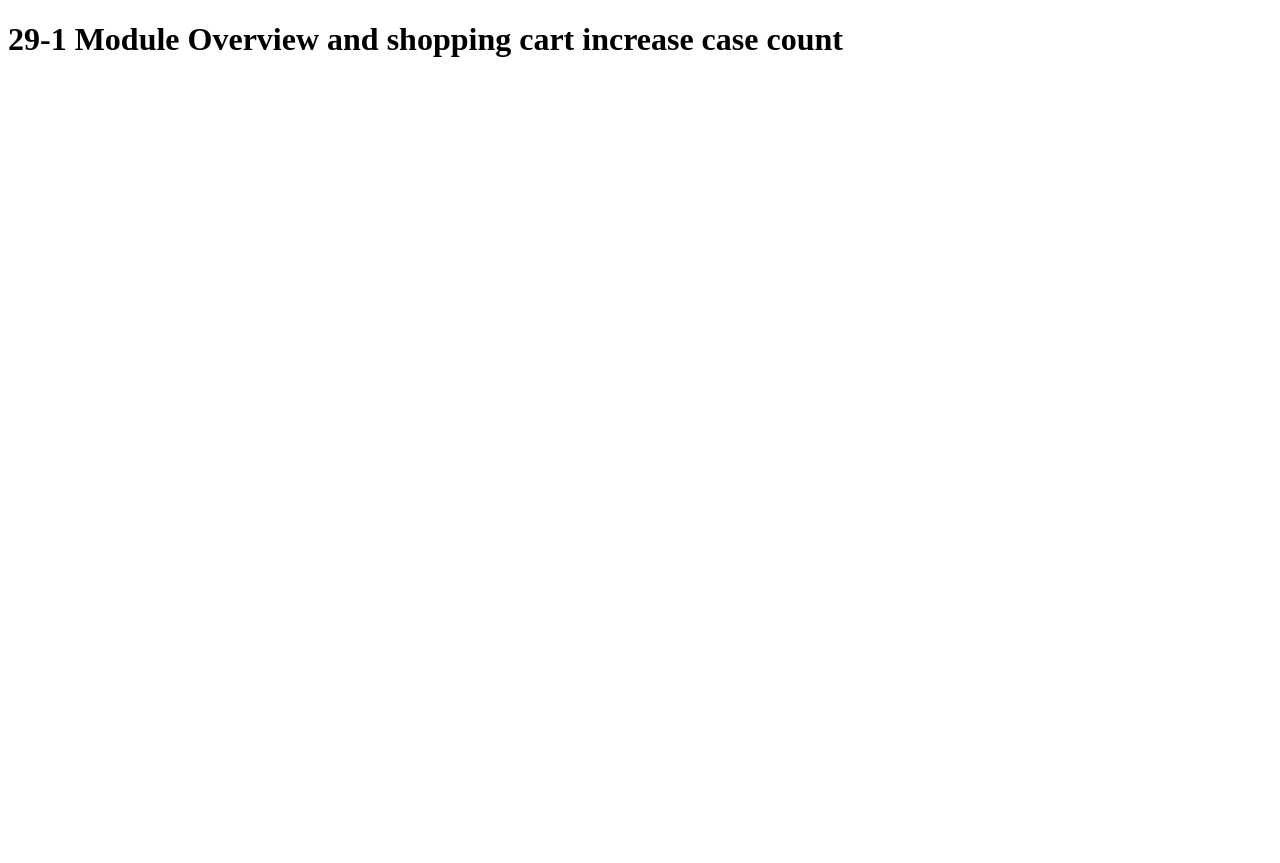
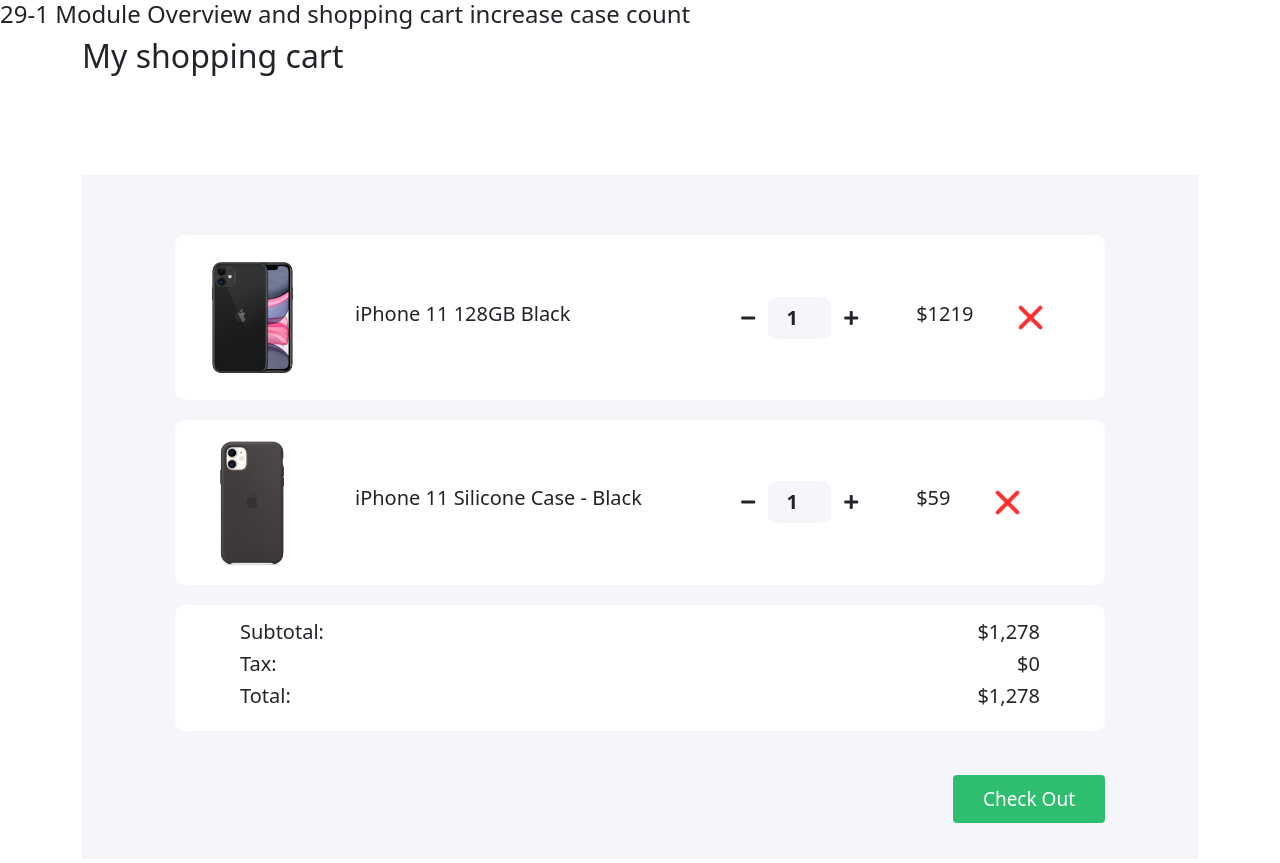
Before and after one commit to Shihab20105/Milestone-5-Integrate-JavaScript-JavaScript-in-a-Relation--Module-29-Shopping-Cart-And-Pin-Matcher, a plain HTML site: page 29-1 Module Overview And Shopping cart/index.html in a window 1280 px wide. Before the commit the page ends 800 px from the top, so only its background shows below. Drawn offline with nearby package versions, Linux system fonts and the light colour scheme.

Commit message:
Explored Module Overview and shopping cart increase case count

```diff
--- /dev/null
+++ b/29-1 Module Overview And Shopping cart/JS/case.js
@@ -0,0 +1,14 @@
+/*                      29-1 Module Overview and shopping cart increase case count */
+
+//console.log('Case JS File Added');
+
+document.getElementById('btn-case-plus').addEventListener('click', function(){
+    //console.log('Case button clicked');
+    const caseNumberField = document.getElementById('case-number-field');
+    const caseNumberString = caseNumberField.value;
+    const previousCaseNumber = parseInt(caseNumberString);
+    //console.log(previousCaseNumber);
+    const newCaseNumber = previousCaseNumber + 1;
+    caseNumberField.value = newCaseNumber;
+
+})
--- a/29-1 Module Overview And Shopping cart/index.html
+++ b/29-1 Module Overview And Shopping cart/index.html
@@ -1,12 +1,85 @@
 <!DOCTYPE html>
-<html lang="en">
+<html>
+
 <head>
-    <meta charset="UTF-8">
-    <meta name="viewport" content="width=device-width, initial-scale=1.0">
-    <title>Shopping Cart increase</title>
+   <title>Shopping Cart Increase</title>
+   <meta charset="utf-8">
+   <meta name="viewport" content="width=device-width, initial-scale=1">
+   <link href="https://cdn.jsdelivr.net/npm/bootstrap@5.0.2/dist/css/bootstrap.min.css" rel="stylesheet"
+      integrity="sha384-EVSTQN3/azprG1Anm3QDgpJLIm9Nao0Yz1ztcQTwFspd3yD65VohhpuuCOmLASjC" crossorigin="anonymous">
+   <link href="https://cdnjs.cloudflare.com/ajax/libs/font-awesome/5.11.2/css/all.css" rel="stylesheet" />
+   <link href="style.css" rel="stylesheet">
 </head>
 <body>
-    <h1>29-1 Module Overview and shopping cart increase case count
-</h1>
+   <header>
+      <h4>29-1 Module Overview and shopping cart increase case count</h4>
+   </header>
+   <section>
+      <div class="container">
+         <h2>My shopping cart</h2>
+         <div class="cart">
+            <div class="col-md-12 col-lg-10 mx-auto">
+               <div class="cart-item">
+                  <div class="row">
+                     <div class="col-md-7 center-item">
+                        <img src="images/product-1.png" alt="">
+                        <h5>iPhone 11 128GB Black</h5>
+                     </div>
+
+                     <div class="col-md-5 center-item">
+                        <div class="input-group number-spinner">
+                           <button class="btn btn-default"><i class="fas fa-minus"></i></button>
+                           <input type="number" min="0" class="form-control text-center" value="1">
+                           <button class="btn btn-default"><i class="fas fa-plus"></i></button>
+                        </div>
+                        <h5>$1219</h5>
+                        <img src="images/remove.png" alt="" class="remove-item">
+                     </div>
+                  </div>
+               </div>
+
+               <div class="cart-item">
+                  <div class="row">
+                     <div class="col-md-7 center-item mx-auto">
+                        <img src="images/product-2.png" alt="">
+                        <h5>iPhone 11 Silicone Case - Black</h5>
+                     </div>
+                     <div class="col-md-5 center-item">
+                        <div class="input-group number-spinner">
+                           <button class="btn btn-default"><i class="fas fa-minus"></i></button>
+                           <input id="case-number-field" type="number" min="0" class="form-control text-center" value="1">
+                           <button id="btn-case-plus" class="btn btn-default"><i class="fas fa-plus"></i></button>
+
+                        </div>
+                        <h5>$59</h5>
+                        <img src="images/remove.png" alt="" class="remove-item">
+                     </div>
+                  </div>
+               </div>
+
+               <div class="cart-item">
+                  <div class="row">
+
+                     <div class="col-md-8">
+                        <h5>Subtotal: </h5>
+                        <h5>Tax:</h5>
+                        <h5>Total:</h5>
+                     </div>
+
+                     <div class="col-md-4 status">
+                        <h5>$1,278</h5>
+                        <h5>$0</h5>
+                        <h5>$1,278</h5>
+                     </div>
+                  </div>
+               </div>
+               <div class="col-md-12 pt-4 pb-4">
+                  <button type="button" class="btn btn-success check-out">Check Out</button>
+               </div>
+            </div>
+         </div>
+      </div>
+   </section>
+   <script src="JS/case.js"></script>
 </body>
 </html>
--- /dev/null
+++ b/29-1 Module Overview And Shopping cart/style.css
@@ -0,0 +1,58 @@
+/*                      29-1 Module Overview and shopping cart increase case count */
+
+body{
+	background: #fff;
+}
+.cart{
+	margin: 100px 0;
+	background-color: #F6F5FA;;
+	padding: 60px 0;
+}
+.total-price{
+	padding-bottom: 15px;
+}
+.cart-item{
+	background-color: #fff;
+	border-radius: 10px;
+	padding: 15px 20px;
+	margin-bottom: 20px;
+}
+.center-item{
+    display: flex;
+    align-items: center;
+    justify-content: flex-start;
+}
+.cart-item img{
+	width: 115px;
+}
+.cart-item h5{
+    padding: 0 45px;
+}
+.cart-item .remove-item{
+	width: 25px!important;
+}
+.btn-default{
+	background-color: #fff;
+}
+.cart-item .form-control{
+	background-color: #F6F5FA;
+	border: none;
+    width: 65px;
+    border-radius: 10px!important;
+    font-weight: 700;
+    font-size: 20px;
+}
+.input-group{
+	width: unset;
+	flex-wrap: nowrap;
+}
+.status{
+	text-align: right;
+}
+.check-out{
+    float: right;
+    padding: 10px 30px;
+	font-size: 19px;
+	background-color: #2FBE70;
+	border: none;
+}
```
Also changed, not shown: 29-1 Module Overview And Shopping cart/images/product-1.png (added), 29-1 Module Overview And Shopping cart/images/product-2.png (added), 29-1 Module Overview And Shopping cart/images/remove.png (added).
